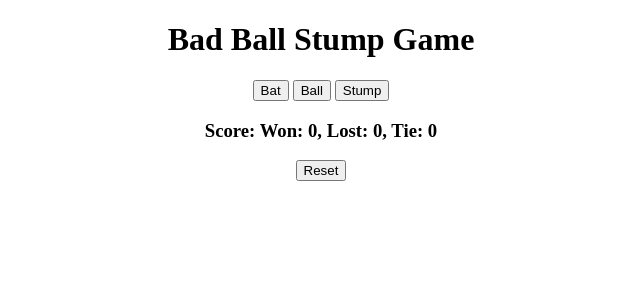
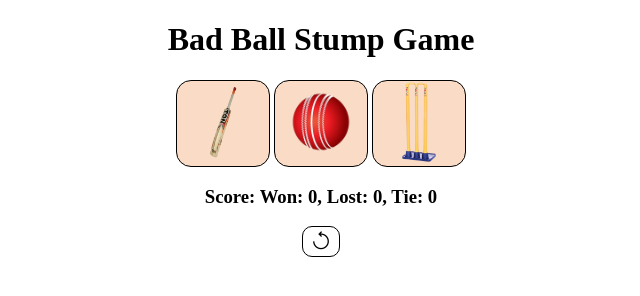
Before and after one commit to tufail-ahmad/HTML-CSS-JS-Practice-Ex.-and-Projects, a plain HTML site: page Javascript Files/8 JSON/Project/Cricket.html in a window 1280 px wide. Shown: the whole page, without its empty margins (319-959 px from the left). Drawn offline with nearby package versions, Linux system fonts and the light colour scheme.

Commit message:
add image in button instead of text

```diff
--- /dev/null
+++ b/Javascript Files/8 JSON/Project/Cricket.css
@@ -0,0 +1,24 @@
+body {
+  text-align: center;
+}
+
+.choice-image {
+  width: 80px;
+  height: 80px;
+}
+
+.material-symbols-outlined {
+  font-variation-settings: "FILL" 10, "wght" 300, "GRAD" 0, "opsz" 20;
+}
+
+.my-button {
+  border: 1px solid black;
+  border-radius: 15px;
+  background-color: rgba(243, 168, 114, 0.4);
+}
+
+.reset-button {
+  border: 1px solid black;
+  border-radius: 10px;
+  background: transparent;
+}
--- a/Javascript Files/8 JSON/Project/Cricket.html
+++ b/Javascript Files/8 JSON/Project/Cricket.html
@@ -2,32 +2,33 @@
 <html lang="en">
 
 <head>
+  <link rel="stylesheet"
+    href="https://fonts.googleapis.com/css2?family=Material+Symbols+Outlined:opsz,wght,FILL,GRAD@20..48,100..700,0..1,-50..200" />
   <title>Cricket Game</title>
-  <style>
-    body {
-      text-align: center;
-    }
-  </style>
+  <link rel="stylesheet" href="Cricket.css">
 </head>
 
 <body>
   <h1>Bad Ball Stump Game</h1>
-  <button onclick="
+
+  <button class="my-button" onclick="
     let computerChoice = generateComputerChoice();
     let resultMsg = getResult('Bat', computerChoice);
-    displayResult('Bat', computerChoice, resultMsg);">Bat
+    displayResult('Bat', computerChoice, resultMsg);"><img src="images/bat.png" alt="Bat Image" class="choice-image">
   </button>
 
-  <button onclick="
+  <button class="my-button" onclick="
     computerChoice = generateComputerChoice();
     resultMsg = getResult('Ball', computerChoice);
-    displayResult('Ball', computerChoice, resultMsg);">Ball
+    displayResult('Ball', computerChoice, resultMsg);"><img src="images/ball.png" alt="Ball Image"
+      class="choice-image">
   </button>
 
-  <button onclick="
+  <button class="my-button" onclick="
     computerChoice = generateComputerChoice();
     resultMsg = getResult('Stump', computerChoice);
-    displayResult('Stump', computerChoice, resultMsg);">Stump
+    displayResult('Stump', computerChoice, resultMsg);"><img src="images/stump.png" alt="Stump Image"
+      class="choice-image">
   </button>
 
   <h3 id="user-move"></h3>
@@ -35,9 +36,12 @@
   <h3 id="result"></h3>
   <h3 id="score"></h3>
 
-  <button onclick="localStorage.clear()
+  <button class="reset-button" onclick="localStorage.clear()
     resetScore();
-  ">Reset</button>
+    "><span class="material-symbols-outlined">
+      replay
+    </span>
+  </button>
 
   <script>
     let scoreStr = localStorage.getItem('score');
@@ -110,9 +114,13 @@
 
     function displayResult(userMove, computerMove, result) {
       localStorage.setItem('score', JSON.stringify(score));
-      document.querySelector('#user-move').innerText = (userMove !== undefined) ? `You have choosen ${userMove}` : '';
-      document.querySelector('#computer-move').innerText = (computerMove !== undefined) ? `Computer has choosen ${computerMove}` : '';
-      document.querySelector('#result').innerText = (result !== undefined) ? result : '';
+
+      document.querySelector('#user-move').innerText = userMove ? `You have choosen ${userMove}` : '';
+
+      document.querySelector('#computer-move').innerText = computerMove ? `Computer has choosen ${computerMove}` : '';
+
+      document.querySelector('#result').innerText = result || '';
+
       document.querySelector('#score').innerText = score.displayScore();
 
     }
```
Also changed, not shown: Javascript Files/8 JSON/Project/images/ball.png (added), Javascript Files/8 JSON/Project/images/bat.png (added), Javascript Files/8 JSON/Project/images/stump.png (added).
